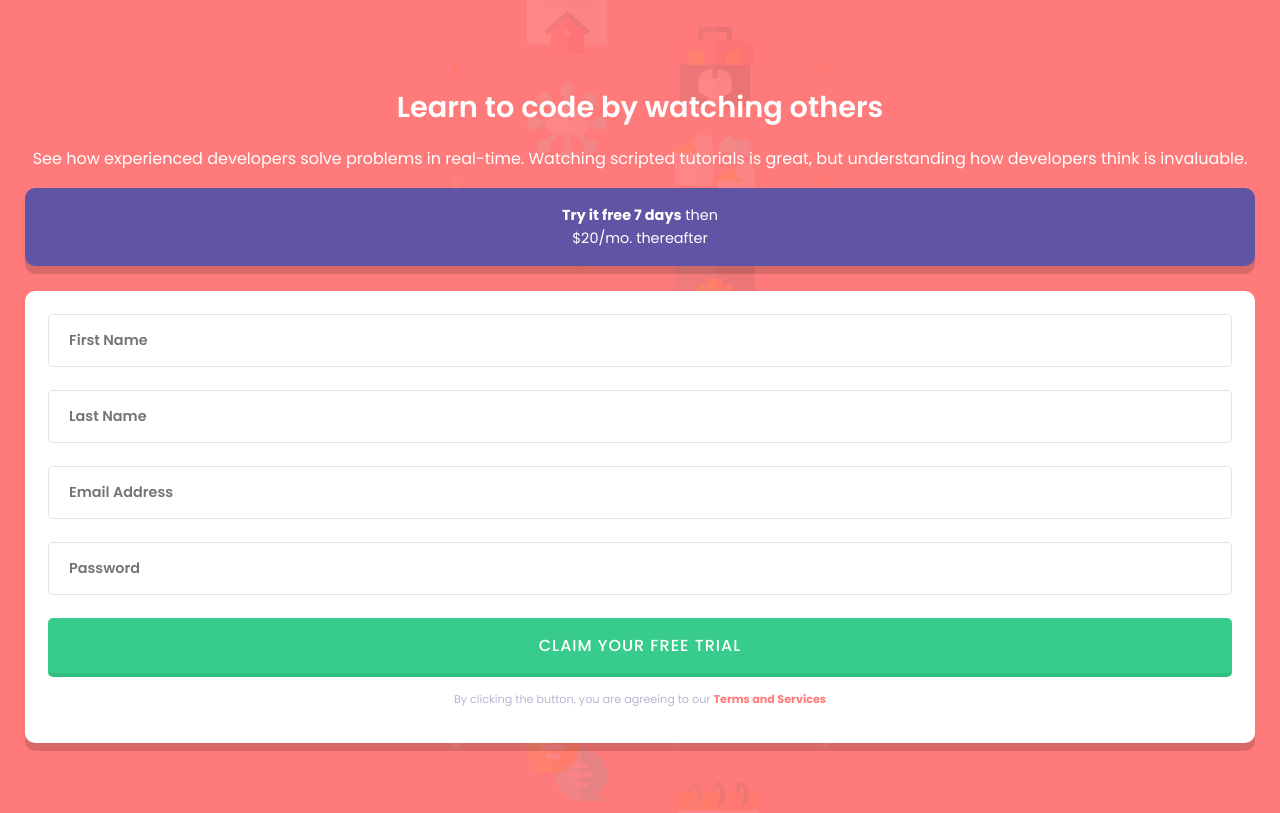
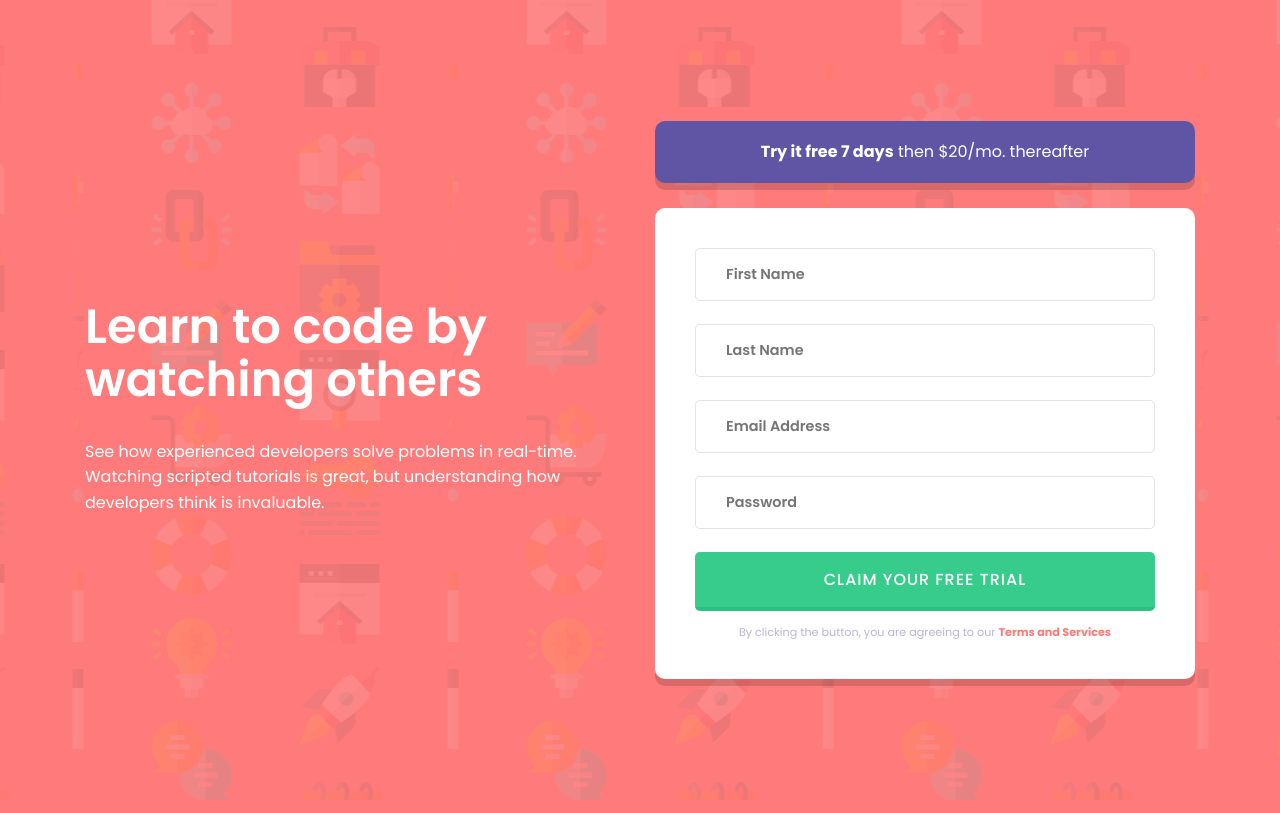
Before and after one commit to dinakonto/intro-component-with-signup-form, a website: page index.html in a window 1280 px wide. Drawn offline with Linux system fonts and the light colour scheme.

Commit message:
Add breakpoints to cover all viewport sizes

```diff
--- a/styles/sass/styles.sass
+++ b/styles/sass/styles.sass
@@ -12,7 +12,7 @@ $font-weight-semibold: 600
 $font-weight-bold: 700
 $font-base-size: 16px
 
-$shadow: 0px 8px 0px rgba(0,0,0,0.15)
+$shadow: 0px 7px 0px rgba(0,0,0,0.15)
 
 /*
  * BASE LAYOUT
@@ -21,12 +21,14 @@ $shadow: 0px 8px 0px rgba(0,0,0,0.15)
   box-sizing: border-box
   font-family: $font-stack
 body
+  display: grid
   margin: 0
   font-size: $font-base-size
-  background: url("../../assets/bg-intro-mobile.png") no-repeat center top
+  background: url("../../assets/bg-intro-mobile.png") center top
   background-color: $col-primary
   text-align: center
   padding: 70px 25px
+  min-height: 100vh
 h1
   font-weight: $font-weight-semibold
   font-size: 1.8em
@@ -37,18 +39,22 @@ a
   text-decoration: none
   color: $col-primary
   font-weight: $font-weight-bold
+  display: inline-block
 
 // TEXT CONTENT
 #text-content
   color: white
-  // padding: 45px 0
+  margin: 0 auto
+  max-width: 540px
+  margin-bottom: 70px
 
 // CALLOUT
 .callout
+  margin: 0 auto
+  max-width: 540px
   background: $col-secondary-accent
   color: white
-  padding: 2px
-  font-size: 0.9em
+  padding: 2px 23px
   border-radius: 10px
   margin-bottom: 25px
   -webkit-box-shadow: $shadow
@@ -59,6 +65,8 @@ a
 
 // CARD / FORM
 .card
+  margin: 0 auto
+  max-width: 540px
   background: white
   border-radius: 10px
   padding: 23px
@@ -91,3 +99,38 @@ button
   color: $col-neutral-light
   padding: 0 20px
   line-height: 1.8
+
+/*
+ * Minor breakpoint, over 600px wide
+ */
+@media screen and (min-width: 500px)
+  .callout-line2
+    display: inline-block
+
+/*
+ * MAJOR BREAKPOINT
+ * Large, over 800px wide
+ */
+@media screen and (min-width: 800px)
+  body
+    padding: 0 20px
+  h1
+    font-size: 3em
+    line-height: 1.1
+  #wrapper
+    margin: 0 auto
+    display: grid
+    grid-gap: 30px
+    grid-template-columns: 1fr 1fr
+    align-items: center
+    height: 100%
+    max-width: 1110px
+  #text-content
+    text-align: left
+    margin-bottom: 0
+  .callout
+    padding: 2px 40px
+  .card
+    padding: 40px 40px 25px 40px
+  input
+    padding: 15px 30px
```
Also changed, not shown: styles/css/styles.css, 1 other file.
